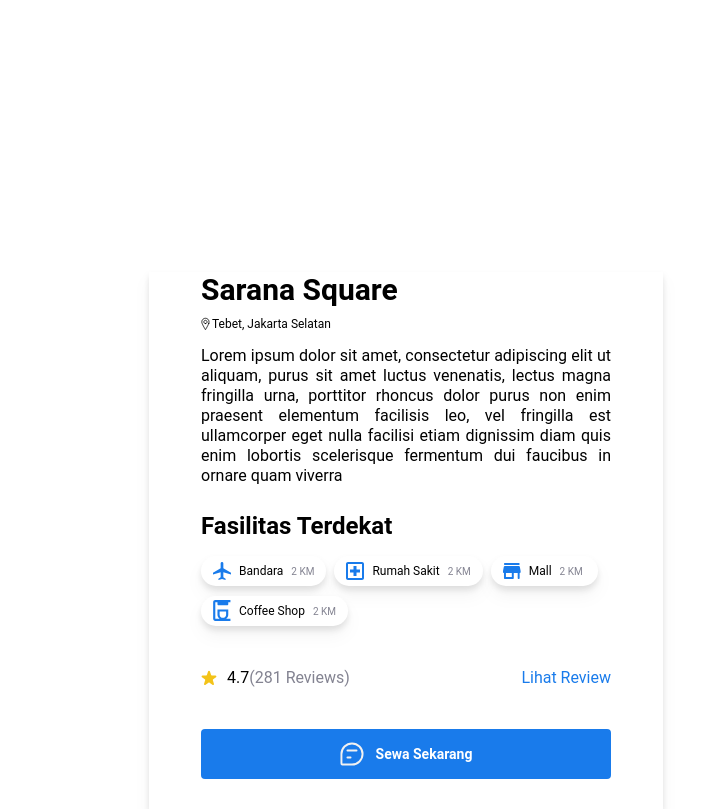
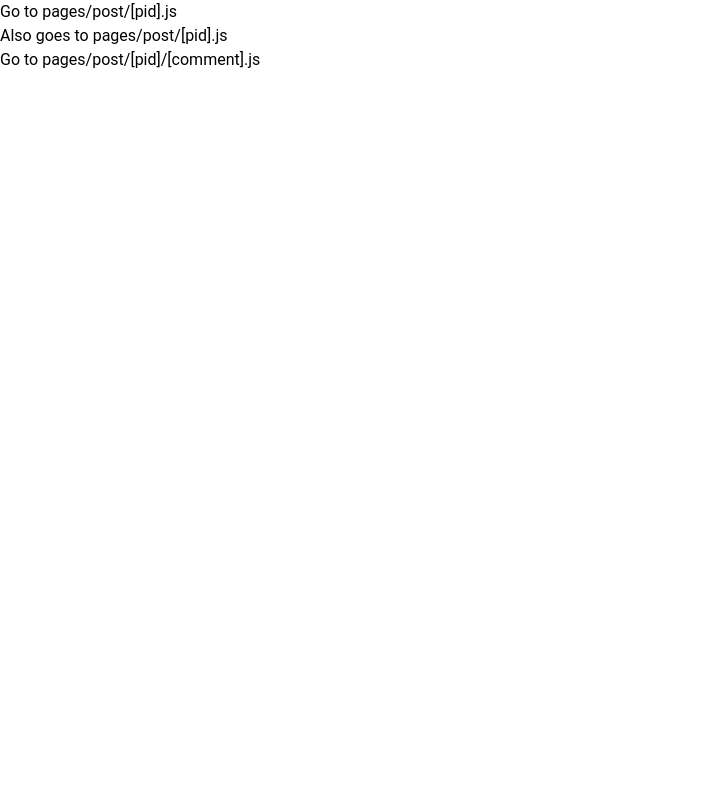
Before and after one commit to Kelompok-19-kelas-B-Altera/web-user-office-booking, a Next.js app: page /home in a window 1280 px wide. Shown: the whole page, without its empty margins (0-727 px from the left). Built offline with nearby package versions, Linux system fonts and the light colour scheme.

Commit message:
update routing detail page

```diff
--- a/components/BannerDetail/index.js
+++ b/components/BannerDetail/index.js
@@ -3,7 +3,7 @@ import DetailCard from '../../components/DetailCard';
 import DetailImage from '../DetailImage';
 import styles from './BannerDetail.module.css';
 
-export default function BannerDetail({bannerDetail}) {
+export default function BannerDetail({bannerDetail, nameBuilding, address, city, description, facilities, rating, totalReview}) {
   return (
     <>
         <div className={`${styles.bannerDetail} static `}>
@@ -12,12 +12,12 @@ export default function BannerDetail({bannerDetail}) {
               1366} height={396} />
             </div>
             <DetailCard
-            nameBuilding="Sarana Square"
-            buildingLocation={["Tebet", "Jakarta Selatan"]}
-            description="Lorem ipsum dolor sit amet, consectetur adipiscing elit ut aliquam, purus sit amet luctus venenatis, lectus magna fringilla urna, porttitor rhoncus dolor purus non enim praesent elementum facilisis leo, vel fringilla est ullamcorper eget nulla facilisi etiam dignissim diam quis enim lobortis scelerisque fermentum dui faucibus in ornare quam viverra"
-            facilities={[["bandara", "2 KM"], ["rumah sakit", "2 KM"], ["mall", "2 KM"], ["coffee shop", "2 KM"]]}
-            rating="4.7"
-            totalReview="(281 Reviews)"
+            nameBuilding={nameBuilding}
+            buildingLocation={[address, city]}
+            description={description}
+            facilities={facilities}
+            rating={rating}
+            totalReview={totalReview}
             />
             <DetailImage />
         </div>
--- a/components/DetailCard/index.js
+++ b/components/DetailCard/index.js
@@ -32,10 +32,10 @@ export default function DetailCard({ nameBuilding, buildingLocation, description
 				<div>
 					<h2 className="mt-6 font-semibold text-2xl">Fasilitas Terdekat</h2>
 					<div className="mt-1 flex flex-wrap ">
-						<NearbyFacility
+						{/* <NearbyFacility
 						// facilities={[["rumah sakit", "2 KM"], ["bandara", "2 KM"], ["mall", "2 KM"], ["coffee shop", "2 KM"]]}
 						facilities={facilities}
-						/>
+						/> */}
 					</div>
 				</div>
 				<div className="flex justify-between mt-10">
--- a/components/Recomendation/index.js
+++ b/components/Recomendation/index.js
@@ -10,10 +10,10 @@ export default function Recomendation() {
   const [buildings, setBuildings] = useState([]);
 
   useEffect(() => {
-    axios
-      .get('http://108.136.240.248/api/v1/building')
+    axiosInstance
+      .get('/api/v1/building')
       .then(res => {
-        console.log(res);
+        console.log(res.data.data);
         setBuildings(res.data);
       }
       )
@@ -22,24 +22,12 @@ export default function Recomendation() {
       }
       );
   }, []);
-
-  // axios
-  // .get('http://108.136.240.248/api/v1/building')
-  // .then(res => {
-  //   console.log(res);
-  //   setBuildings(res);
-  // }
-  // )
-  // .catch(err => {
-  //   console.log(err);
-  // }
-  // );
     return (
         <div>
             <h1 className="font-semibold text-3xl mb-6 mt-9">Rekomendasi</h1>
             {buildings.data?.map(item => (
               <div className={`${styles.listBuilding} flex justify-between mb-6`}>
-                <Link href={`/detail/${buildings.data.id}`}>
+                <Link href={`/detail/${item.id}`}>
                   <a>
                   <CardBuilding
                     buildingImage={item.images[0]?.image_url}
@@ -51,34 +39,6 @@ export default function Recomendation() {
                 </Link>
               </div>
             ))}
-            {/* <div className={`${styles.listBuilding} flex justify-between mb-6`}>
-              <CardBuilding
-                buildingImage={"/building1.svg"}
-                rating={"4.7"}
-                buildingName={"Sarana Square"}
-                buildingLocation={["Tebet", "Jakarta Selatan"]}
-              />
-              <CardBuilding
-                buildingImage={"/building1.svg"}
-                rating={"4.7"}
-                buildingName={"Sarana Square"}
-                buildingLocation={["Tebet", "Jakarta Selatan"]}
-              />
-            </div>
-            <div className={`${styles.listBuilding} flex justify-between mb-6`}>
-              <CardBuilding
-                buildingImage={"/building1.svg"}
-                rating={"4.7"}
-                buildingName={"Sarana Square"}
-                buildingLocation={["Tebet", "Jakarta Selatan"]}
-              />
-              <CardBuilding
-                buildingImage={"/building1.svg"}
-                rating={"4.7"}
-                buildingName={"Sarana Square"}
-                buildingLocation={["Tebet", "Jakarta Selatan"]}
-              />
-            </div> */}
         </div>
     )
 }
--- a/pages/home.js
+++ b/pages/home.js
@@ -2,111 +2,26 @@ import styles from '../styles/Home.module.css'
 import CardBuilding from "../components/CardBuilding";
 import DetailCard from '../components/DetailCard';
 import { useSelector, useDispatch } from 'react-redux';
+import Link from 'next/link'
 
 export default function Home() {
-  const toggleChat = useSelector((state) => state.liveChat.toggleChat)
-  console.log(toggleChat)
-  return (
-    <>
-      <DetailCard
-      nameBuilding="Sarana Square"
-      buildingLocation={["Tebet", "Jakarta Selatan"]}
-      description="Lorem ipsum dolor sit amet, consectetur adipiscing elit ut aliquam, purus sit amet luctus venenatis, lectus magna fringilla urna, porttitor rhoncus dolor purus non enim praesent elementum facilisis leo, vel fringilla est ullamcorper eget nulla facilisi etiam dignissim diam quis enim lobortis scelerisque fermentum dui faucibus in ornare quam viverra"
-      facilities={[["bandara", "2 KM"], ["rumah sakit", "2 KM"], ["mall", "2 KM"], ["coffee shop", "2 KM"]]}
-      rating="4.7"
-      totalReview="(281 Reviews)"
-      />
-    </>
-    // <section className={styles.filter}>
-    //   <div>
-    //     <img src="/profile.svg" alt="imgProfile" className={styles.profile} />
-    //     <p >Casey Kenz</p>
-    //   </div>
-    //   <div className={styles.filterLocation}>
-    //     <h3>Filter Location</h3>
-    //       <div className={styles.location}>
-    //         <input type="checkbox" name="location" className={styles.checkbox} />
-    //         <p for="location1" className={styles.labelLocation}>Location 1</p>
-    //       </div>
-    //       <div className={styles.location}>
-    //         <input type="checkbox" name="location" className={styles.checkbox} />
-    //         <p for="location1" className={styles.labelLocation}>Location 2</p>
-    //       </div>
-    //       <div className={styles.location}>
-    //         <input type="checkbox" name="location" className={styles.checkbox} />
-    //         <p for="location1" className={styles.labelLocation}>Location 3</p>
-    //       </div>
-    //       <div className={styles.location}>
-    //         <input type="checkbox" name="location" className={styles.checkbox} />
-    //         <p for="location1" className={styles.labelLocation}>Location 4</p>
-    //       </div>
-    //       <div className={styles.location}>
-    //         <input type="checkbox" name="location" className={styles.checkbox} />
-    //         <p for="location1" className={styles.labelLocation}>Location 5</p>
-    //       </div>
-    //       <div className={styles.location}>
-    //         <input type="checkbox" name="location" className={styles.checkbox} />
-    //         <p for="location1" className={styles.labelLocation}>Location 6</p>
-    //       </div>
-    //   </div>
-    //   <div>
-    //     <h3>Tanggal Periode</h3>
-    //       <div className={styles.periodeTanggal}>
-    //         <input type="date" name="tanggalCheckIn" value="" placeholder='Tanggal' className={styles.inputTanggal}/>
-    //         <input type="date" name="tanggalCheckOut" value="" className={styles.inputTanggal}/>
-    //       </div>
-    //   </div>
-    // </section>
-    // <section className={styles.container}>
-    //   <div>
-    //     <input type="text" name="search" placeholder="Search" className={styles.search}/>
-    //   </div>
-    //   <h1 className={styles.titleCategory}>Category</h1>
-    //   <div className={styles.category}>
-    //     <div className={styles.listCategory}>
-    //       <p className={styles.itemCategory}>Jakarta Timur</p>
-    //     </div>
-    //     <div className={styles.listCategory}>
-    //       <p className={styles.itemCategory}>Jakarta Selatan</p>
-    //     </div>
-    //     <div className={styles.listCategory}>
-    //       <p className={styles.itemCategory}>Jakarta Barat</p>
-    //     </div>
-    //     <div className={styles.listCategory}>
-    //       <p className={styles.itemCategory}>Jakarta Utara</p>
-    //     </div>
-    //     <div className={styles.listCategory}>
-    //       <p className={styles.itemCategory}>Jakarta Pusat</p>
-    //     </div>
-    //   </div>
-    // <h1>Most View</h1>
-    //   <div className={styles.mostView}>
-    //     <div className={styles.card}>
-    //       <img src="/building.svg" alt="buildingImage"/>
-    //       <div className={styles.cardCointainer}>
-    //         <div className={styles.buildingInformation}>
-    //           <h3>Purpose Building</h3>
-    //           <p>Jakarta Selatan</p>
-    //         </div>
-    //         <div className={styles.buildingRating}>
-    //           <p>4.7</p>
-    //         </div>
-    //       </div>
-    //     </div>
-    //     <div className={styles.card}>
-    //       <img src="/building.svg" alt="buildingImage"/>
-    //       <div className={styles.cardCointainer}>
-    //         <div className={styles.buildingInformation}>
-    //           <h3>Purpose Building</h3>
-    //           <p>Jakarta Selatan</p>
-    //         </div>
-    //         <div className={styles.buildingRating}>
-    //           <p>4.7</p>
-    //         </div>
-    //       </div>
-    //     </div>
-
-    //   </div>
-    // </section>
-  )
-}
+    return (
+      <ul>
+        <li>
+          <Link href="/post/abc">
+            <a>Go to pages/post/[pid].js</a>
+          </Link>
+        </li>
+        <li>
+          <Link href="/post/abc?foo=bar">
+            <a>Also goes to pages/post/[pid].js</a>
+          </Link>
+        </li>
+        <li>
+          <Link href="/post/abc/a-comment">
+            <a>Go to pages/post/[pid]/[comment].js</a>
+          </Link>
+        </li>
+      </ul>
+    )
+  };
```
Also changed, not shown: pages/detail/[id].js (+121 -10 lines), 1 other file (tests, documents, lock files or other folders).
